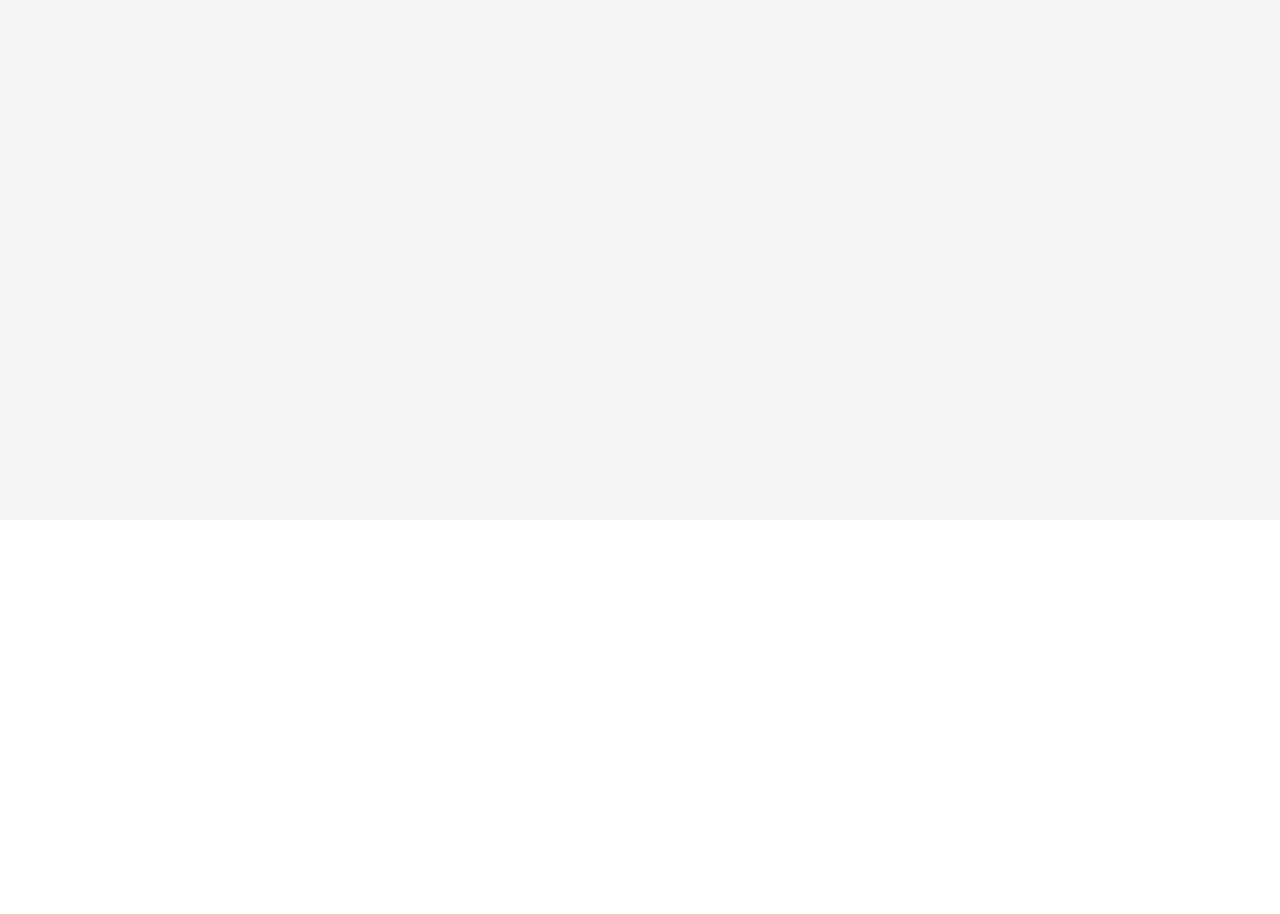
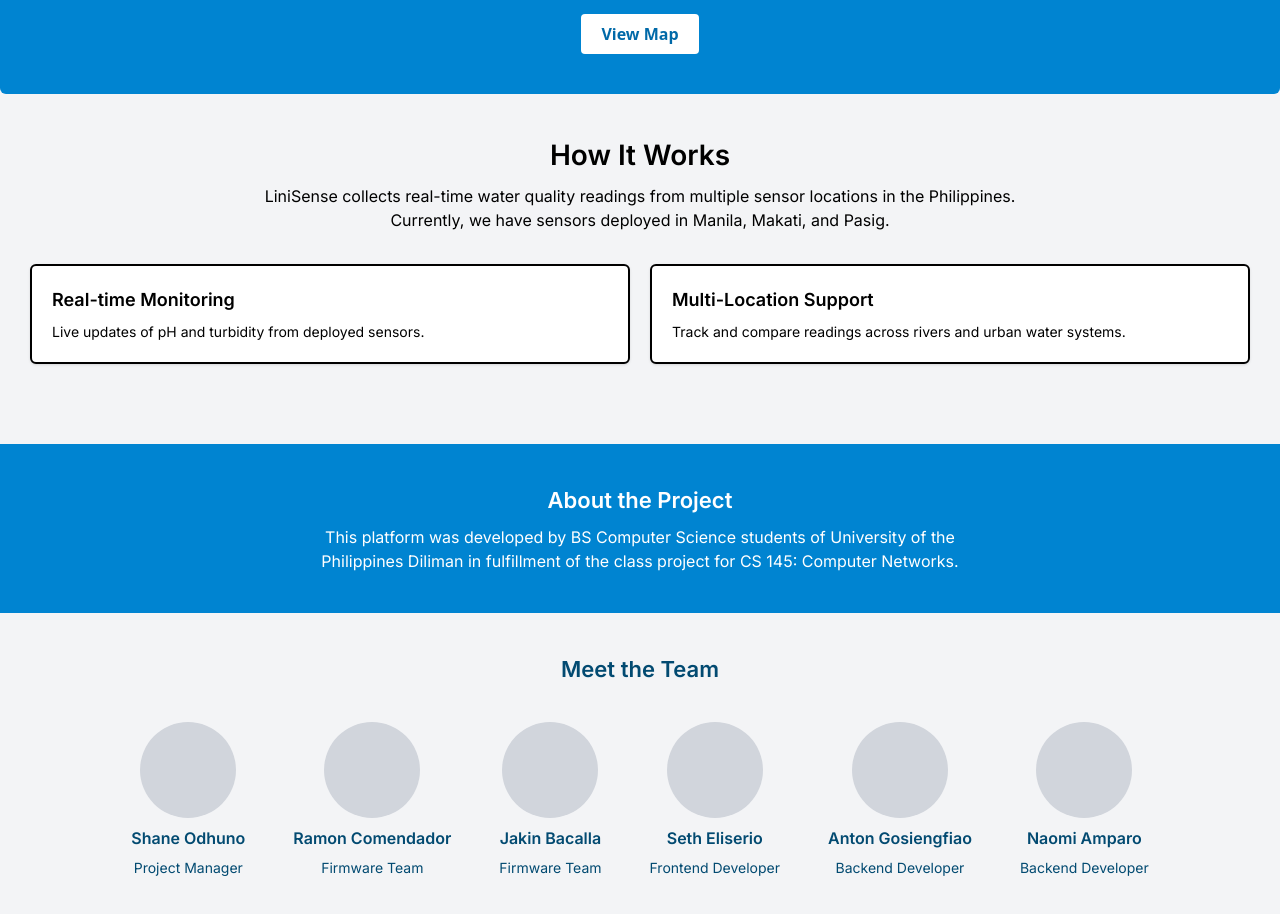
Before and after one commit to omeeeeeeee/sowqms, a SvelteKit app: page / in a window 1280 px wide. Shown: the part 280-1194 px from the top of the page. Before the commit the page ends 800 px from the top, so only its background shows below. Built offline with nearby package versions, Linux system fonts and the light colour scheme.

Commit message:
add: home page layout

```diff
--- a/src/routes/+page.svelte
+++ b/src/routes/+page.svelte
@@ -1 +1,106 @@
-<p>hi</p>
+<script lang="ts">
+  import { onMount } from 'svelte';
+  import { goto } from '$app/navigation';
+
+  function goToMap() {
+    goto('/map');
+  }
+</script>
+
+<div class="flex flex-col items-center justify-center text-white rounded-md bg-sky-600 px-5 py-10 space-y-5">
+  <p class="inter-bold text-[36px] text-center">LiniSense</p>
+  <p class="inter-regular text-center max-w-xl">
+    Real-time monitoring of pH and turbidity in Philippine waterways. Promoting transparency,
+    safety, and sustainability.
+  </p>
+  <button
+    class="bg-white text-sky-700 font-semibold px-5 py-2 rounded hover:bg-slate-100 transition"
+    on:click={goToMap}
+  >
+    View Map
+  </button>
+</div>
+
+<div class="py-10 px-7.5 space-y-8">
+  <div class="flex flex-col items-center">
+    <p class="inter-semibold text-[28px] text-center">How It Works</p>
+    <p class="inter-regular text-center max-w-3xl mt-2">
+      LiniSense collects real-time water quality readings from multiple sensor locations in the Philippines.
+      Currently, we have sensors deployed in Manila, Makati, and Pasig.
+    </p>
+  </div>
+
+  <div class="grid grid-cols-1 sm:grid-cols-2 gap-5">
+    <div class="p-5 border-2 rounded-md shadow bg-white">
+      <p class="inter-semibold text-lg mb-2">Real-time Monitoring</p>
+      <p class="inter-regular text-sm">Live updates of pH and turbidity from deployed sensors.</p>
+    </div>
+    <div class="p-5 border-2 rounded-md shadow bg-white">
+      <p class="inter-semibold text-lg mb-2">Multi-Location Support</p>
+      <p class="inter-regular text-sm">Track and compare readings across rivers and urban water systems.</p>
+    </div>
+  </div>
+</div>
+
+<div class="bg-sky-600 text-white py-10 px-7.5 mt-10">
+  <div class="flex flex-col items-center">
+    <p class="inter-semibold text-[22px] mb-2">About the Project</p>
+    <p class="inter-regular max-w-2xl text-center">
+      This platform was developed by BS Computer Science students of University of the Philippines Diliman in fulfillment of the class project
+      for CS 145: Computer Networks.
+    </p>
+  </div>
+</div>
+
+<div class="bg-gray-100 text-sky-900 py-10 px-7.5">
+  <div class="flex flex-col items-center space-y-4">
+    <p class="inter-semibold text-[22px]">Meet the Team</p>
+    <div class="flex flex-wrap justify-center gap-x-12 gap-y-10 mt-5">
+      <div class="flex flex-col items-center space-y-2">
+        <div class="w-24 h-24 bg-gray-300 rounded-full"></div>
+        <p class="inter-semibold">Shane Odhuno</p>
+        <p class="inter-regular text-sm text-center">Project Manager</p>
+      </div>
+      <div class="flex flex-col items-center space-y-2">
+        <div class="w-24 h-24 bg-gray-300 rounded-full"></div>
+        <p class="inter-semibold">Ramon Comendador</p>
+        <p class="inter-regular text-sm text-center">Firmware Team</p>
+      </div>
+      <div class="flex flex-col items-center space-y-2">
+        <div class="w-24 h-24 bg-gray-300 rounded-full"></div>
+        <p class="inter-semibold">Jakin Bacalla</p>
+        <p class="inter-regular text-sm text-center">Firmware Team</p>
+      </div>
+      <div class="flex flex-col items-center space-y-2">
+        <div class="w-24 h-24 bg-gray-300 rounded-full"></div>
+        <p class="inter-semibold">Seth Eliserio</p>
+        <p class="inter-regular text-sm text-center">Frontend Developer</p>
+      </div>
+      <div class="flex flex-col items-center space-y-2">
+        <div class="w-24 h-24 bg-gray-300 rounded-full"></div>
+        <p class="inter-semibold">Anton Gosiengfiao</p>
+        <p class="inter-regular text-sm text-center">Backend Developer</p>
+      </div>
+      <div class="flex flex-col items-center space-y-2">
+        <div class="w-24 h-24 bg-gray-300 rounded-full"></div>
+        <p class="inter-semibold">Naomi Amparo</p>
+        <p class="inter-regular text-sm text-center">Backend Developer</p>
+      </div>
+    </div>
+  </div>
+</div>
+
+<style>
+  .inter-regular {
+    font-family: 'Inter', sans-serif;
+    font-weight: 400;
+  }
+  .inter-semibold {
+    font-family: 'Inter', sans-serif;
+    font-weight: 600;
+  }
+  .inter-bold {
+    font-family: 'Inter', sans-serif;
+    font-weight: 700;
+  }
+</style>
```
